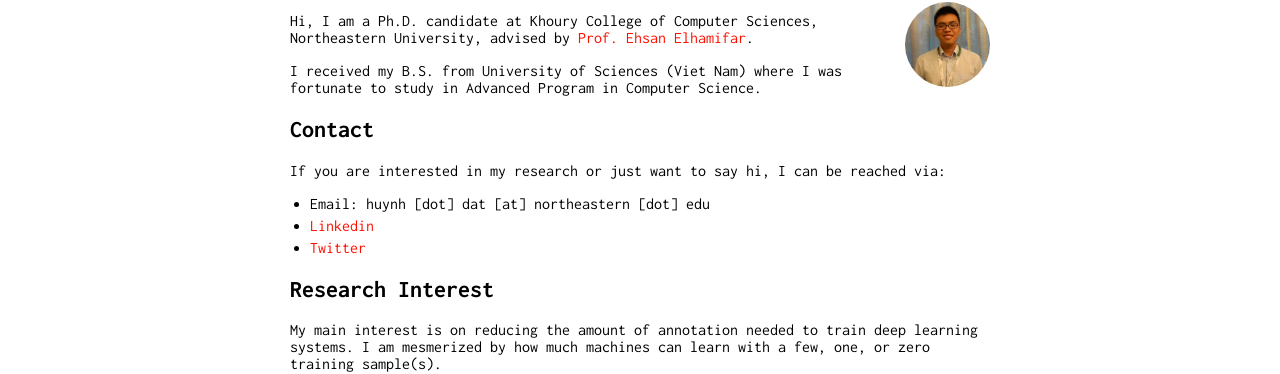
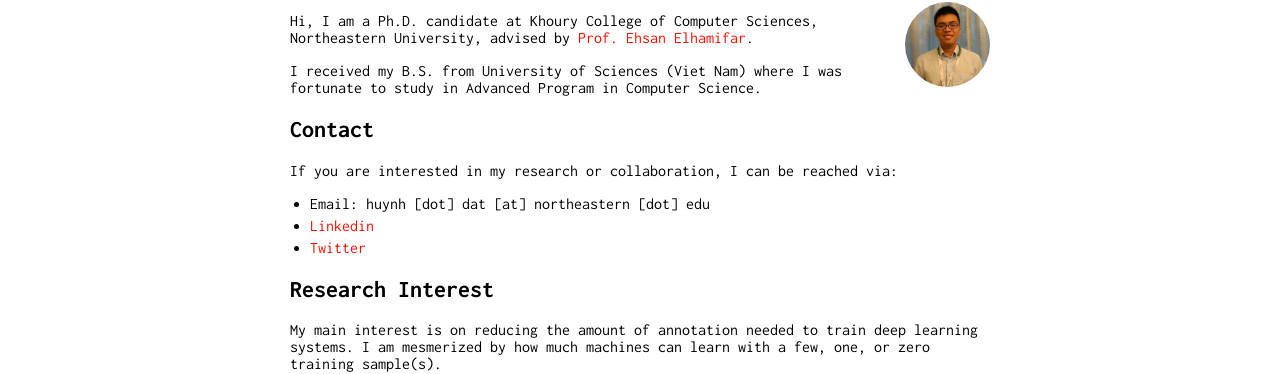
Before and after one commit to ZiweiXU/hbdat.github.io, a Jekyll site: the page built from index.md, in a window 1280 px wide and 900 px high. Shown: the part 164-538 px from the top of the window. Built offline with Jekyll 4.4.1, drawn with Linux system fonts in a browser that asks for light colours.

Commit message:
collaboration

```diff
--- a/index.md
+++ b/index.md
@@ -13,7 +13,7 @@
 I received my B.S. from University of Sciences (Viet Nam) where I was fortunate to study in Advanced Program in Computer Science.
 
 ## Contact
-If you are interested in my research or just want to say hi, I can be reached via:
+If you are interested in my research or collaboration, I can be reached via:
 + Email: huynh [dot] dat [at] northeastern [dot] edu
 + [Linkedin](https://www.linkedin.com/in/dat-huynh-7709b116a/)
 + [Twitter](https://twitter.com/DatHuynh13)
```
